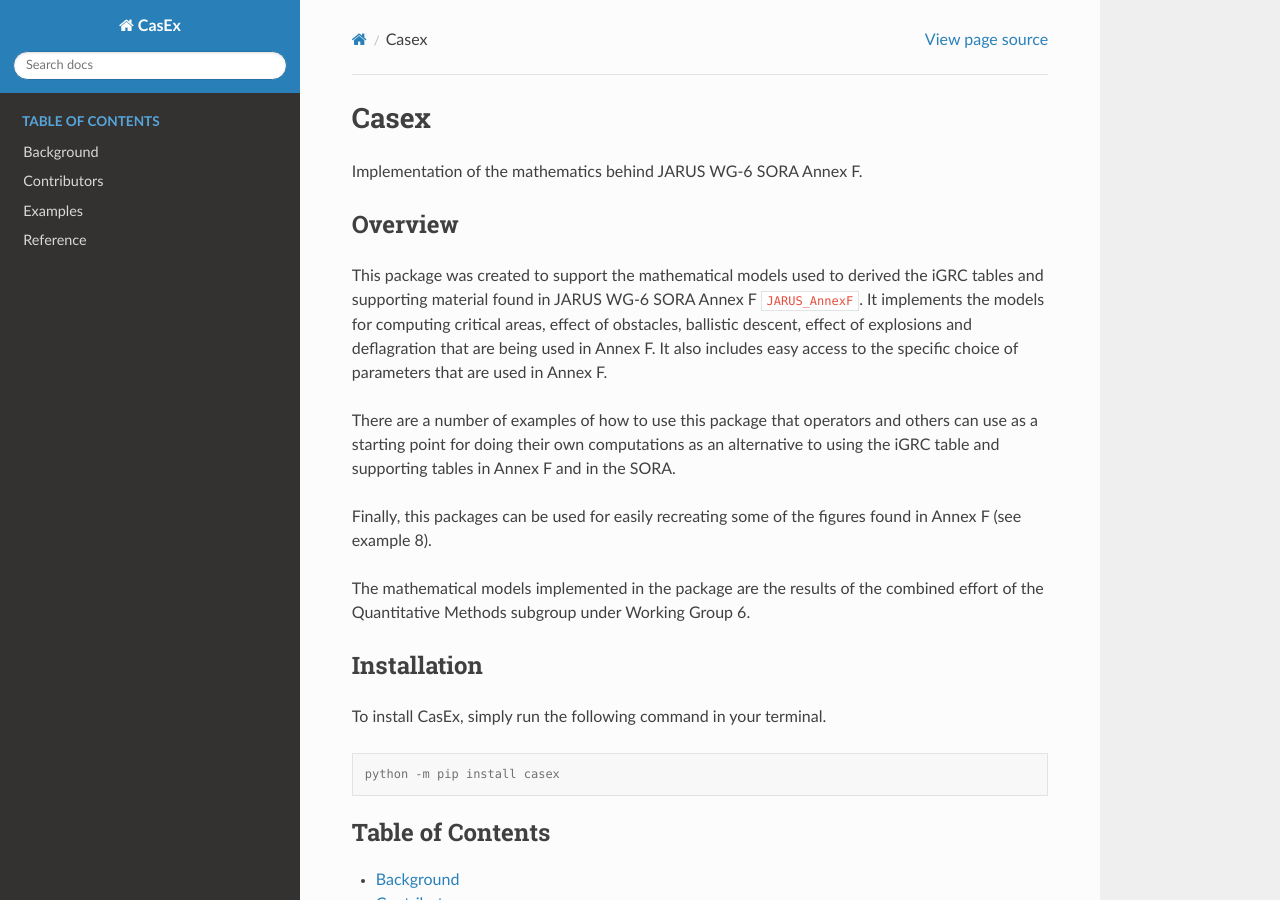
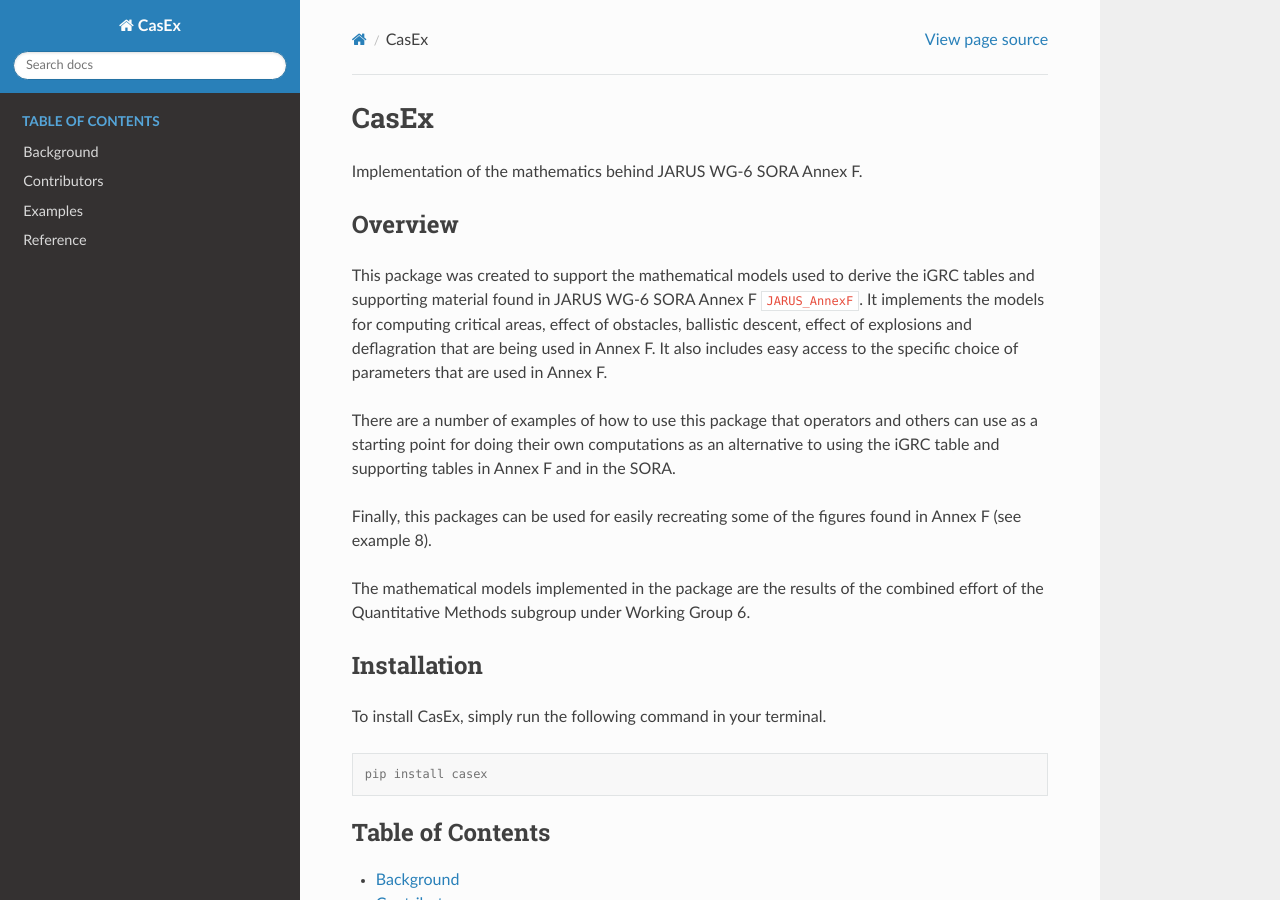
Before and after one commit to JARUS-QM/casex, a Sphinx documentation site: the page built from docs/source/index.rst, in a window 1280 px wide and 900 px high. Built offline with Sphinx 7.4.7 and the Read the Docs theme 2.0.0, drawn with Linux system fonts in a browser that asks for light colours; cross-references to code outside the pages are shown as plain code.

Commit message:
Minor changes to index page.

```diff
--- a/docs/source/index.rst
+++ b/docs/source/index.rst
@@ -1,11 +1,11 @@
-Casex
+CasEx
 =====
 Implementation of the mathematics behind JARUS WG-6 SORA Annex F.
 
 ========
 Overview
 ========
-This package was created to support the mathematical models used to derived
+This package was created to support the mathematical models used to derive
 the iGRC tables and supporting material found in JARUS WG-6 SORA Annex F :cite:`JARUS_AnnexF`.
 It implements the models for computing critical areas, effect of obstacles,
 ballistic descent, effect of explosions and deflagration that are being used
@@ -29,7 +29,7 @@ To install CasEx, simply run the following command in your terminal.
 
 .. code-block:: console
 
-    python -m pip install casex
+    pip install casex
 
 
 .. toctree::
```
